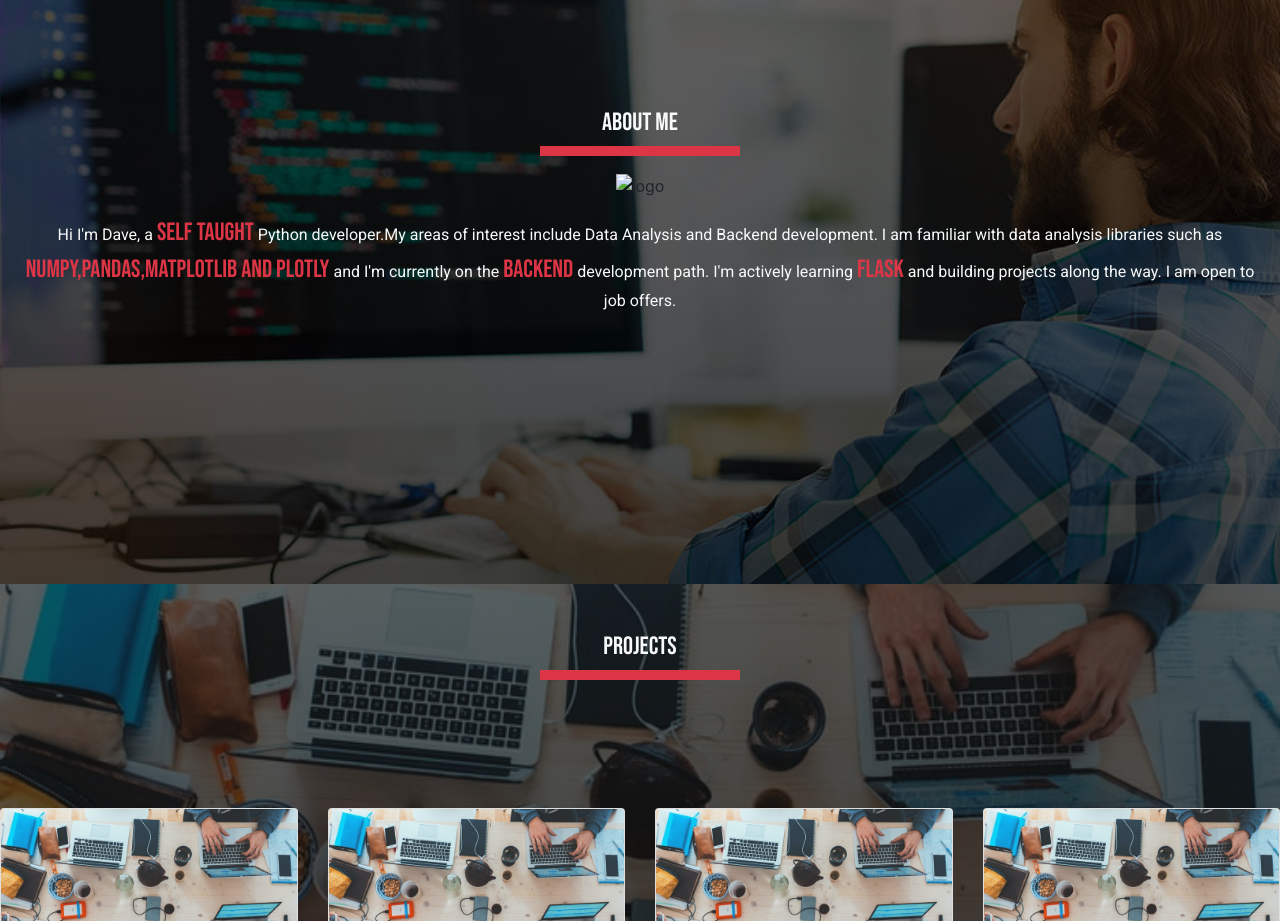
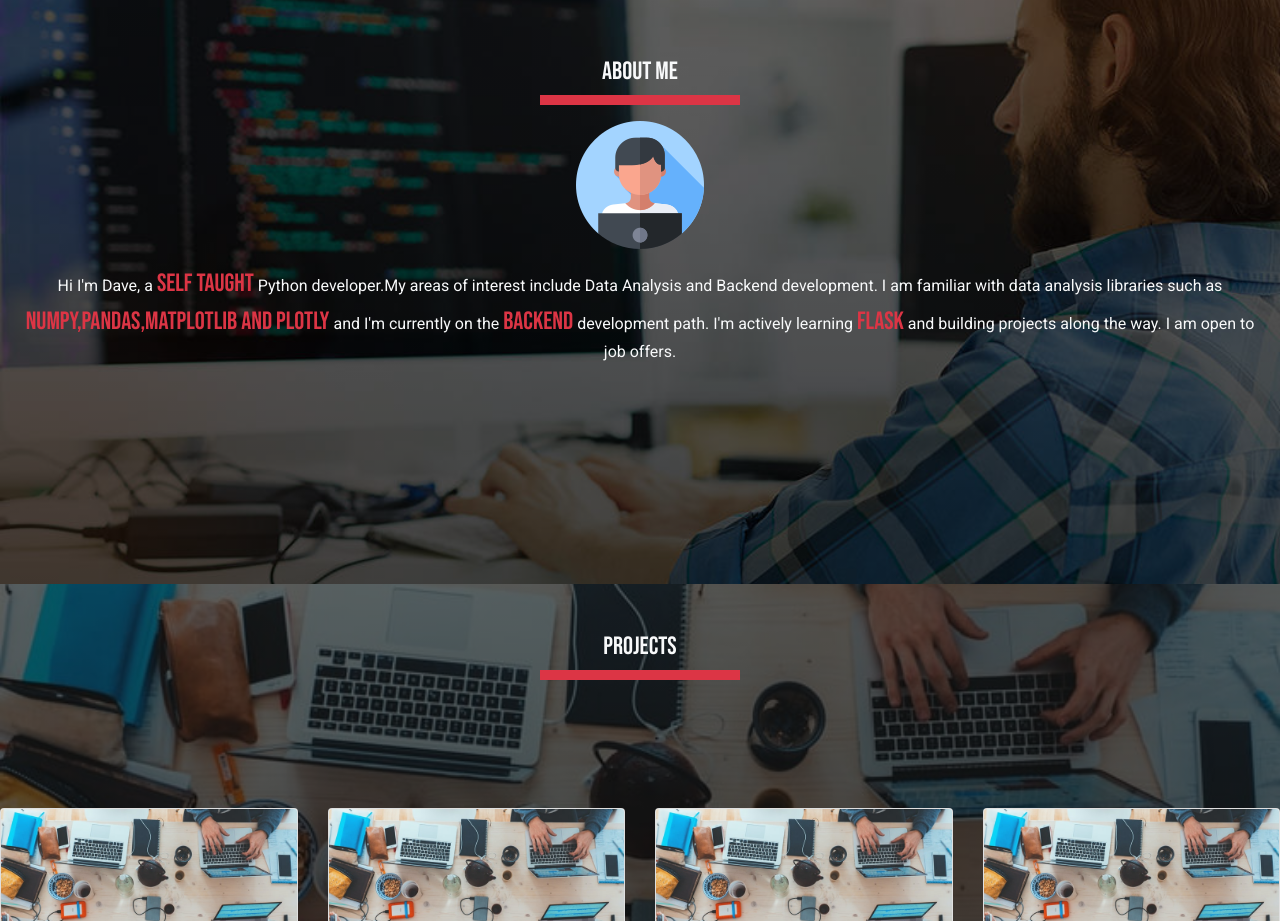
Before and after one commit to DTGlov/Beautifolio, a plain HTML site: page index.html in a window 1280 px wide. Shown: the part 1184-2105 px from the top of the page. Drawn offline with nearby package versions, Linux system fonts and the light colour scheme; the site is published under a folder, as on GitHub Pages, so addresses that start at the root find nothing.

Commit message:
"modifying index"

```diff
--- a/index.html
+++ b/index.html
@@ -106,7 +106,7 @@
                     </div>
                     <div class="title-underline bg-danger"></div>
                     <div class="text-center py-3">
-                        <img src="/worker.png" alt="logo">
+                        <img src="worker.png" alt="logo">
                     </div>
                     <p class="text-center text-light robo">
                         Hi I'm Dave, a <span class="bb text-danger">self taught</span> Python developer.My areas of interest include Data Analysis and Backend development. I am familiar with data analysis libraries such as <span class="text-danger bb">Numpy,pandas,matplotlib and plotly</span>                        and I'm currently on the <span class="text-danger bb">Backend</span> development path. I'm actively learning <span class="text-danger bb">flask</span> and building projects along the way. I am open to job offers.
```
